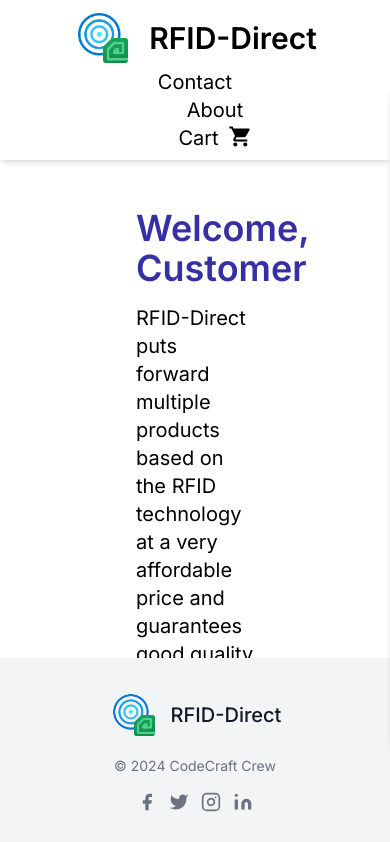
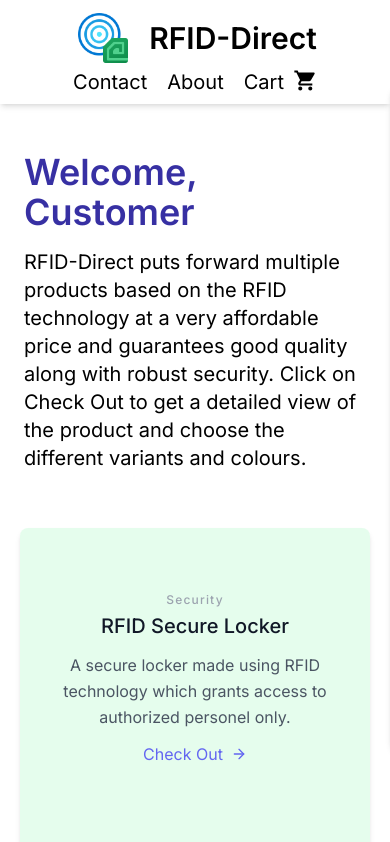
Before and after one commit to samkitsamsukha/rfid-direct-ecom, a Next.js app: page / in a window 390 px wide. Shown: the top 842 px of the page. Built offline with nearby package versions, Linux system fonts and the light colour scheme.

Commit message:
tailwind media queries added to make the frontend responsive

```diff
--- a/components/Footer.js
+++ b/components/Footer.js
@@ -3,7 +3,7 @@ import Image from "next/image";
 
 const Footer = () => {
 	return (
-		<div className="bg-gray-100 shadow-md absolute bottom-0 w-full">
+		<div className="bg-gray-100 shadow-md md:absolute bottom-0 w-full">
 			<footer className="text-gray-600 body-font">
 				<div className="container px-5 py-8 mx-auto flex items-center sm:flex-row flex-col">
 					<a className="flex title-font font-medium items-center md:justify-start justify-center text-gray-900">
--- a/components/Navbar.js
+++ b/components/Navbar.js
@@ -30,11 +30,11 @@ const Navbar = () => {
 			</div>
 			</Link>
 			<div className="nav mx-6">
-				<ul className="flex flex-col justify-start md:flex-row items-center space-x-10">
+				<ul className="flex justify-center flex-row items-center space-x-5">
 					<Link href={"/contact"}>
 						<li className="text-xl">Contact</li>
 					</Link>
-					<Link href={"/about"}>
+					<Link className="flex w-full items-center justify-center" href={"/about"}>
 						<li className="text-xl">About</li>
 					</Link>
 					<button
@@ -48,7 +48,7 @@ const Navbar = () => {
 			</div>
 			<div
 				ref={ref}
-				className="w-96 h-[80vh] sidecart absolute top-0 right-0 z-10 shadow-md rounded-bl-2xl rounded-tl-2xl my-20 bg-pink-100 p-10 transform transition-transform translate-x-full duration-300 flex flex-col"
+				className=" w-96 h-[80vh] sidecart absolute top-0 right-0 z-10 shadow-md rounded-bl-2xl rounded-tl-2xl my-20 bg-pink-100 p-10 transform transition-transform translate-x-full duration-300 flex flex-col"
 			>
 				<h2 className="text-3xl font-bold text-center">Shopping Cart</h2>
 				<span
--- a/src/app/contact/page.js
+++ b/src/app/contact/page.js
@@ -47,7 +47,7 @@ const Contact = () => {
 							Contact Us
 						</h2>
 						<div className="relative mb-4">
-							<label for="name" className="leading-7 text-sm text-gray-600">
+							<label htmlFor="name" className="leading-7 text-sm text-gray-600">
 								Name
 							</label>
 							<input
@@ -58,7 +58,7 @@ const Contact = () => {
 							></input>
 						</div>
 						<div className="relative mb-4">
-							<label for="email" className="leading-7 text-sm text-gray-600">
+							<label htmlFor="email" className="leading-7 text-sm text-gray-600">
 								Email
 							</label>
 							<input
@@ -69,7 +69,7 @@ const Contact = () => {
 							></input>
 						</div>
 						<div className="relative mb-4">
-							<label for="message" className="leading-7 text-sm text-gray-600">
+							<label htmlFor="message" className="leading-7 text-sm text-gray-600">
 								Message
 							</label>
 							<textarea
--- a/src/app/layout.js
+++ b/src/app/layout.js
@@ -6,13 +6,16 @@ import Footer from "../../components/Footer";
 const inter = Inter({ subsets: ["latin"] });
 
 export const metadata = {
-  title: "RFID-Direct",
+  title: "RFID-Direct: Buy RFID products at the best price",
   description: "Generated by create next app",
 };
 
 export default function RootLayout({ children }) {
   return (
     <html lang="en">
+      <head>
+        <link rel="icon" type="image/png" href="/RFID.png" />
+      </head>
       <body className={inter.className}>
         <Navbar/>
         {children}
--- a/src/app/page.js
+++ b/src/app/page.js
@@ -3,7 +3,7 @@ import Link from "next/link";
 export default function Home() {
 	return (
 		<>
-			<div className="mx-32 mt-10">
+			<div className="mx-4 md:mx-32 mt-10">
 				<h1 className="text-4xl font-semibold text-indigo-800 p-2">Welcome, Customer</h1>
 				<p className="text-xl p-2">RFID-Direct puts forward multiple products based on the RFID technology at a very affordable price and guarantees good quality along with robust security. Click on Check Out to get a detailed view of the product and choose the different variants and colours.</p>
 			</div>
@@ -31,7 +31,7 @@ export default function Home() {
 										className="w-4 h-4 ml-2"
 										viewBox="0 0 24 24"
 										stroke="currentColor"
-										stroke-width="2"
+										strokeWidth="2"
 										fill="none"
 										strokeLinecap="round"
 										strokeLinejoin="round"
@@ -63,7 +63,7 @@ export default function Home() {
 										className="w-4 h-4 ml-2"
 										viewBox="0 0 24 24"
 										stroke="currentColor"
-										stroke-width="2"
+										strokeWidth="2"
 										fill="none"
 										strokeLinecap="round"
 										strokeLinejoin="round"
@@ -95,7 +95,7 @@ export default function Home() {
 										className="w-4 h-4 ml-2"
 										viewBox="0 0 24 24"
 										stroke="currentColor"
-										stroke-width="2"
+										strokeWidth="2"
 										fill="none"
 										strokeLinecap="round"
 										strokeLinejoin="round"
```
Also changed, not shown: jsconfig.json (line endings or trailing spaces), public/favicon.png (added).
